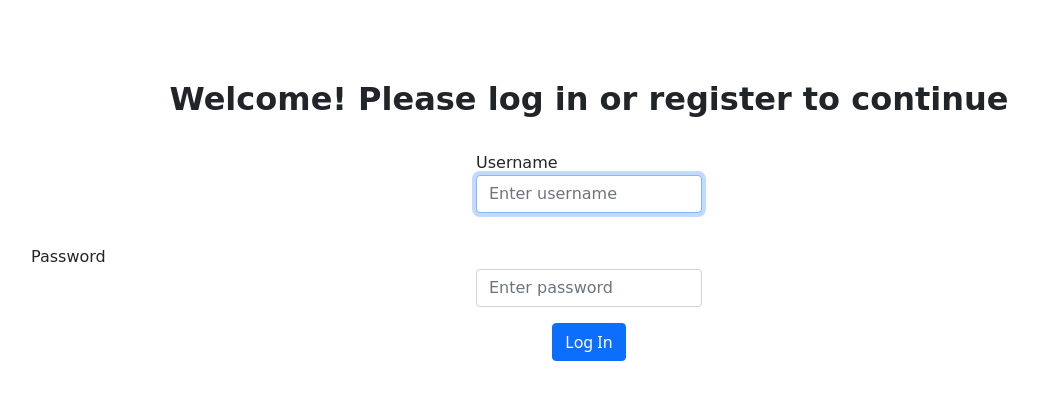
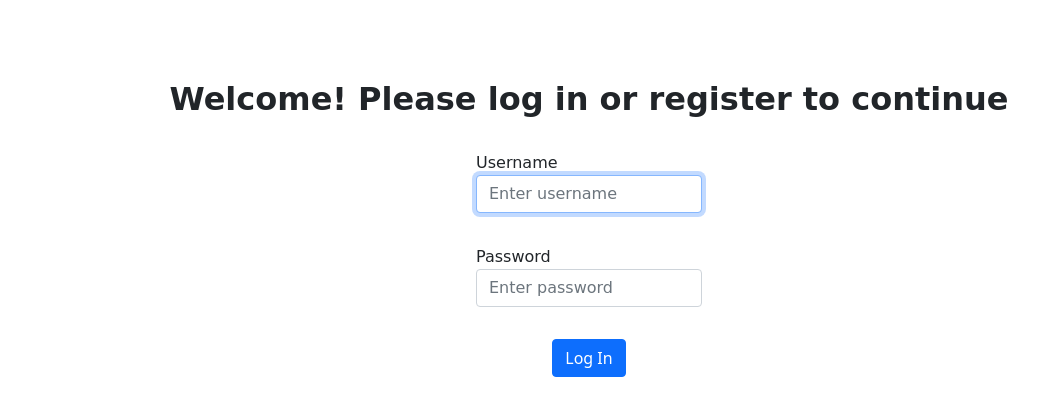
Before and after one commit to jliu0327/mental_health_tracker, a Flask app: page /login in a window 1280 px wide. Shown: the part 64-480 px from the top of the page, without its empty margins (51-1089 px from the left). Run offline with Flask 3, Linux system fonts and the light colour scheme.

Commit message:
Fixed login password label

```diff
--- a/templates/login.html
+++ b/templates/login.html
@@ -24,7 +24,7 @@
                 <input autocomplete="off" autofocus class="form-control mx-auto w-auto" name="username" id="username" placeholder="Enter username" type="text">
             </div>
         </div>
-        <div>
+        <div class="mb-3 d-flex justify-content-center gap-4">
             <div class="am-1">
                 <label for="password">Password</label>
                 <input autocomplete="off" class="form-control mx-auto w-auto" name="password" id="password" placeholder="Enter password" type="password">
```
